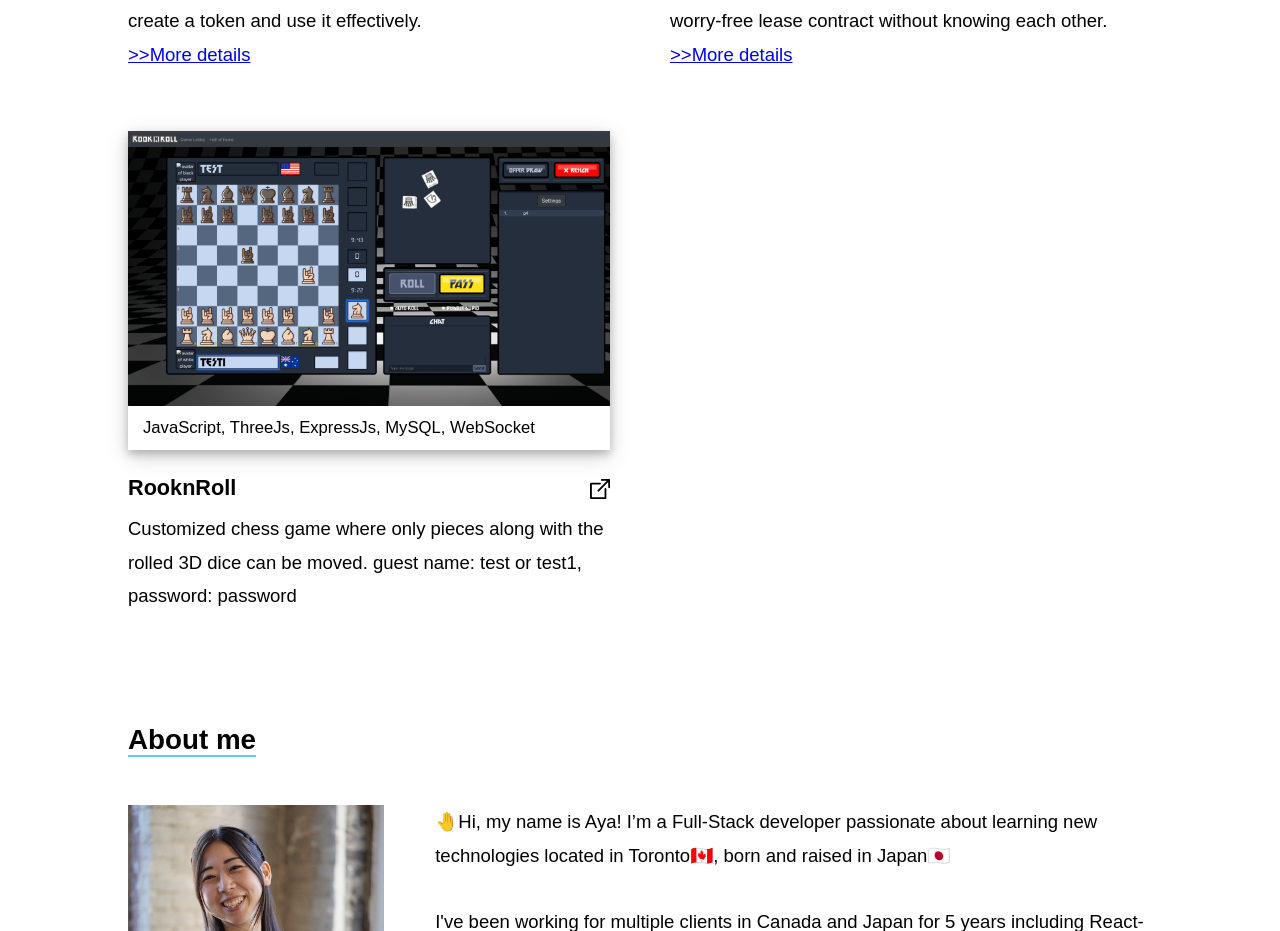
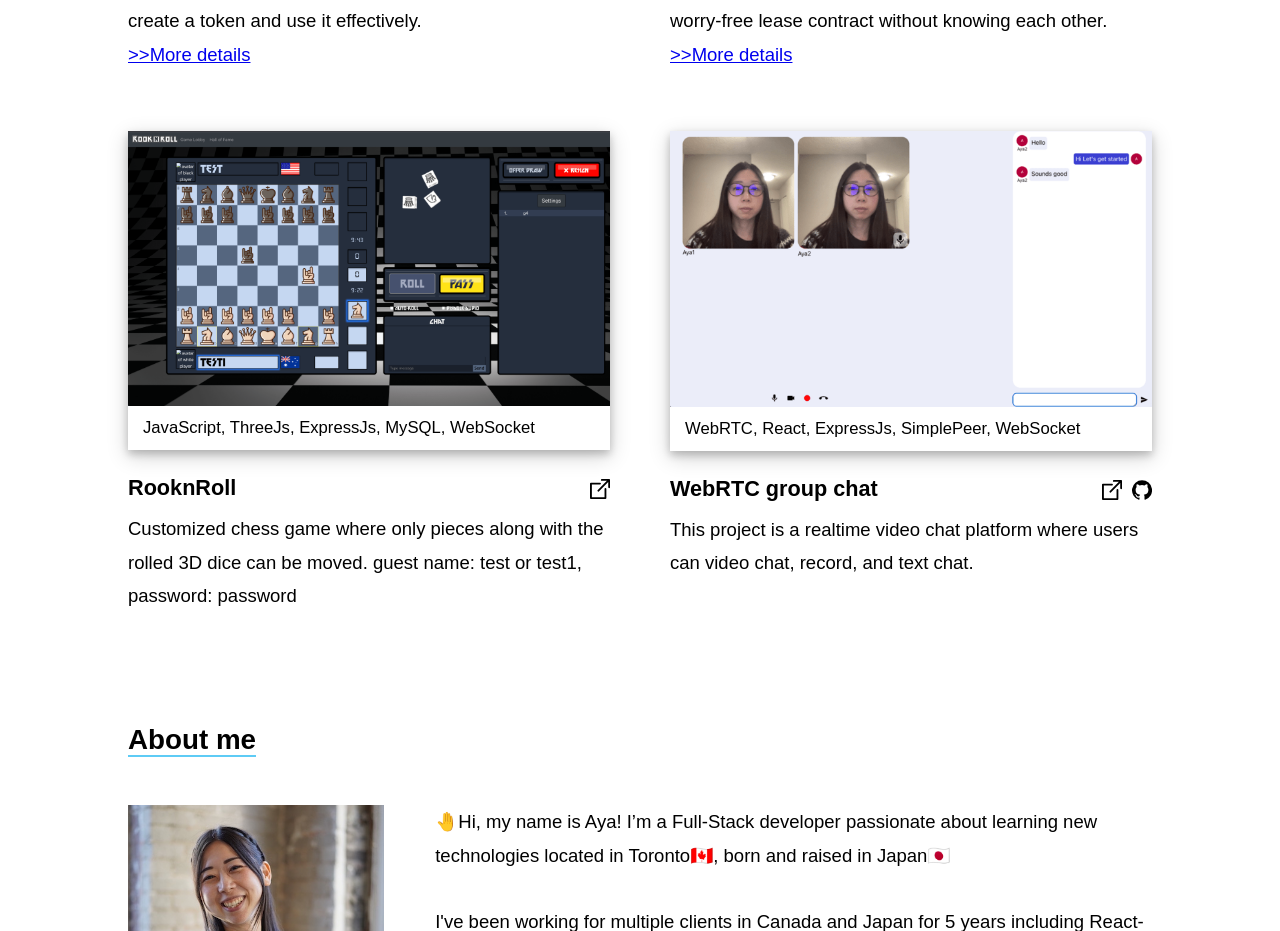
Before and after one commit to backy22/react-portfolio, a React (Create React App) app: page / in a window 1280 px wide. Shown: the part 2460-3391 px from the top of the page. Built offline with nearby package versions, Linux system fonts and the light colour scheme; a web font is replaced by a local one.

Commit message:
add webrtc project

```diff
--- a/package.json
+++ b/package.json
@@ -5,9 +5,6 @@
   "private": true,
   "dependencies": {
     "@babel/runtime": "^7.8.3",
-    "@testing-library/jest-dom": "^4.2.4",
-    "@testing-library/react": "^9.3.2",
-    "@testing-library/user-event": "^7.1.2",
     "react": "^16.12.0",
     "react-dom": "^16.12.0",
     "react-router-dom": "^5.1.2",
--- a/src/components/Projects.js
+++ b/src/components/Projects.js
@@ -9,6 +9,7 @@ import weatherThumbnail from "../img/weather-thumbnail.jpeg";
 import orgdesignThumbnail from "../img/orgdesign-thumbnail.png";
 import jibseThumbnail from "../img/jibse-thumbnail.png";
 import rooknrollThumbnail from "../img/rooknroll-thumbnail.png";
+import webrtcGroupChatThumbnail from "../img/webrtc_group_chat.png";
 import WOW from "wowjs";
 
 const Project = props => {
@@ -70,7 +71,8 @@ const projects = [
   {thumbnail: weatherThumbnail, title: "Weather App", weblink: "https://master.d25q4j1ouiximk.amplifyapp.com/", githublink: "", type: "This project is a simple weather app using OpenWeatherMap API.", skills: "OpenWeatherMap API, HTML, CSS, JavaScript"},
   {thumbnail: orgdesignThumbnail, title: "OrgDesign", weblink: "https://org-design.vercel.app", githublink: "", type: "OrgDesign is a platform where any organizations can create a token and use it effectively.", moredetail: "https://drive.google.com/file/d/1duKjZee06MpD9VAXsZ6dpKk8twxoaCaN/view?usp=sharing", skills: "Firebase, Ethers.js, Openzeppelin, Solidity, Nextjs, Mui"},
   {thumbnail: jibseThumbnail, title: "Jibse", weblink: "https://jibse.vercel.app/", githublink: "https://github.com/backy22/Jibse", type: "Jibse is a dapp that helps tenants and owners make a worry-free lease contract without knowing each other.", moredetail: "https://devpost.com/software/jibse?ref_content=my-projects-tab&ref_feature=my_projects", skills: "Solidity, React, Ethers.js, Nextjs, Tailwind CSS"},
-  {thumbnail: rooknrollThumbnail, title: "RooknRoll", weblink: "https://beta.rooknroll.com/", type: "Customized chess game where only pieces along with the rolled 3D dice can be moved. guest name: test or test1, password: password", skills: "JavaScript, ThreeJs, ExpressJs, MySQL, WebSocket"}
+  {thumbnail: rooknrollThumbnail, title: "RooknRoll", weblink: "https://beta.rooknroll.com/", type: "Customized chess game where only pieces along with the rolled 3D dice can be moved. guest name: test or test1, password: password", skills: "JavaScript, ThreeJs, ExpressJs, MySQL, WebSocket"},
+  {thumbnail: webrtcGroupChatThumbnail, title: "WebRTC group chat", weblink: "https://webrtc-group-chat-09u6.onrender.com/", githublink: "https://github.com/backy22/webrtc-group-chat", type: "This project is a realtime video chat platform where users can video chat, record, and text chat.", skills: "WebRTC, React, ExpressJs, SimplePeer, WebSocket"}
 ]
 
 export default class Projects extends Component {
```
Also changed, not shown: src/img/webrtc_group_chat.png (added), 1 other file (tests, documents, lock files or other folders).
